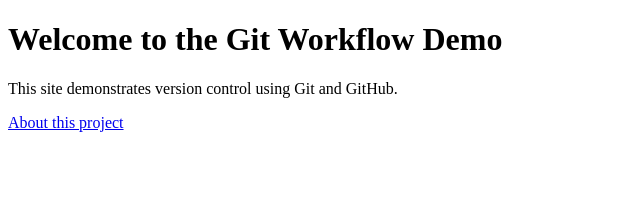
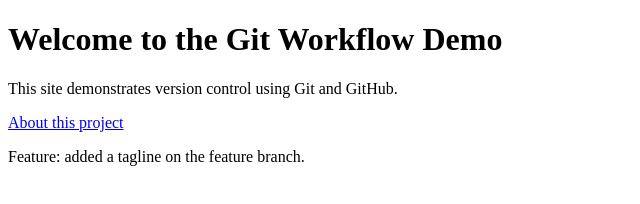
Before and after one commit to Akshansh-Sinha/git-workflow-assignment, a plain HTML site: page index.html in a window 1280 px wide. Shown: the whole page, without its empty margins (0-640 px from the left). Drawn offline with Linux system fonts and the light colour scheme.

Commit message:
Add tagline to index.html on feature branch

```diff
--- a/index.html
+++ b/index.html
@@ -7,3 +7,4 @@
 <a href="about.html">About this project</a>
 </body>
 </html>
+<p>Feature: added a tagline on the feature branch.</p>
```
